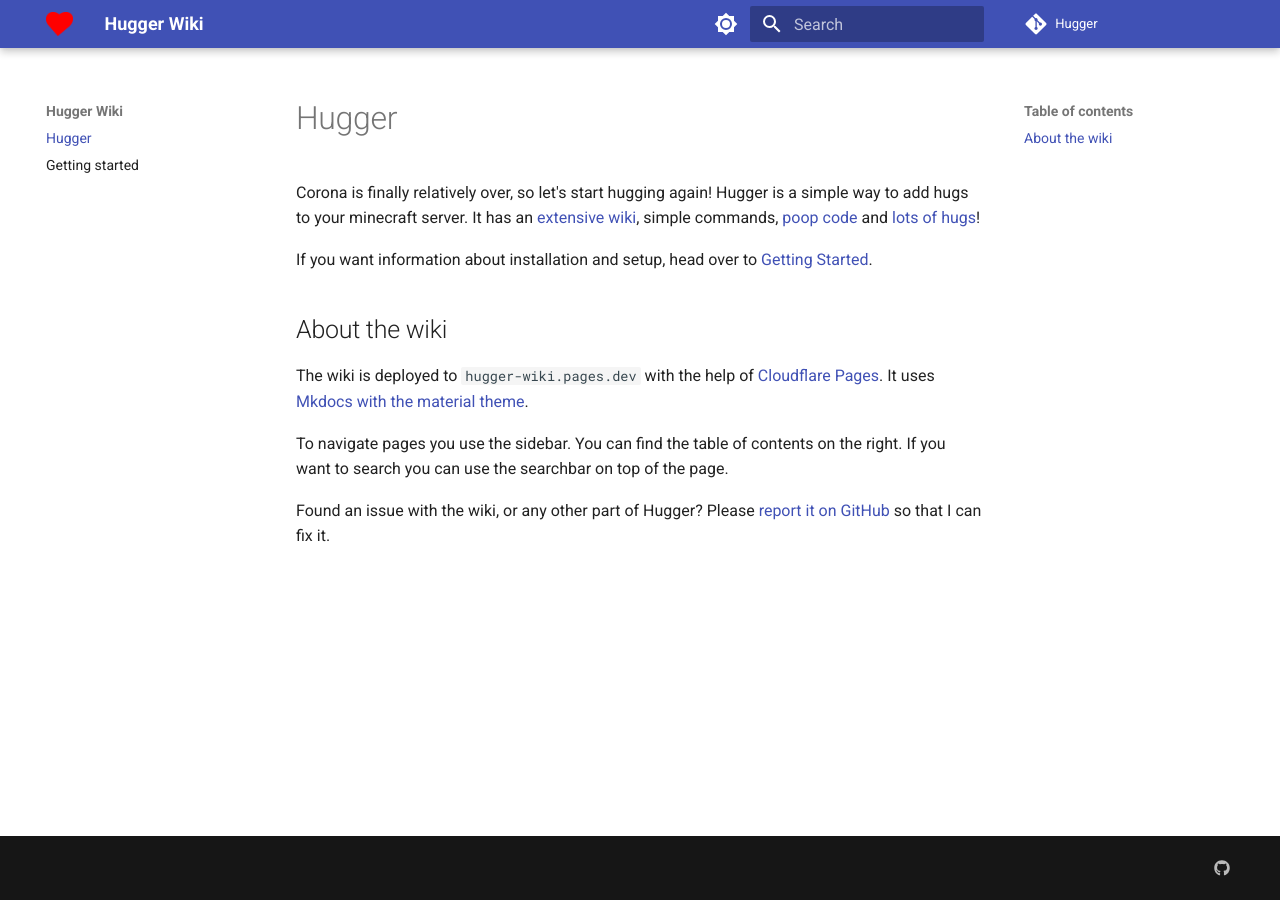
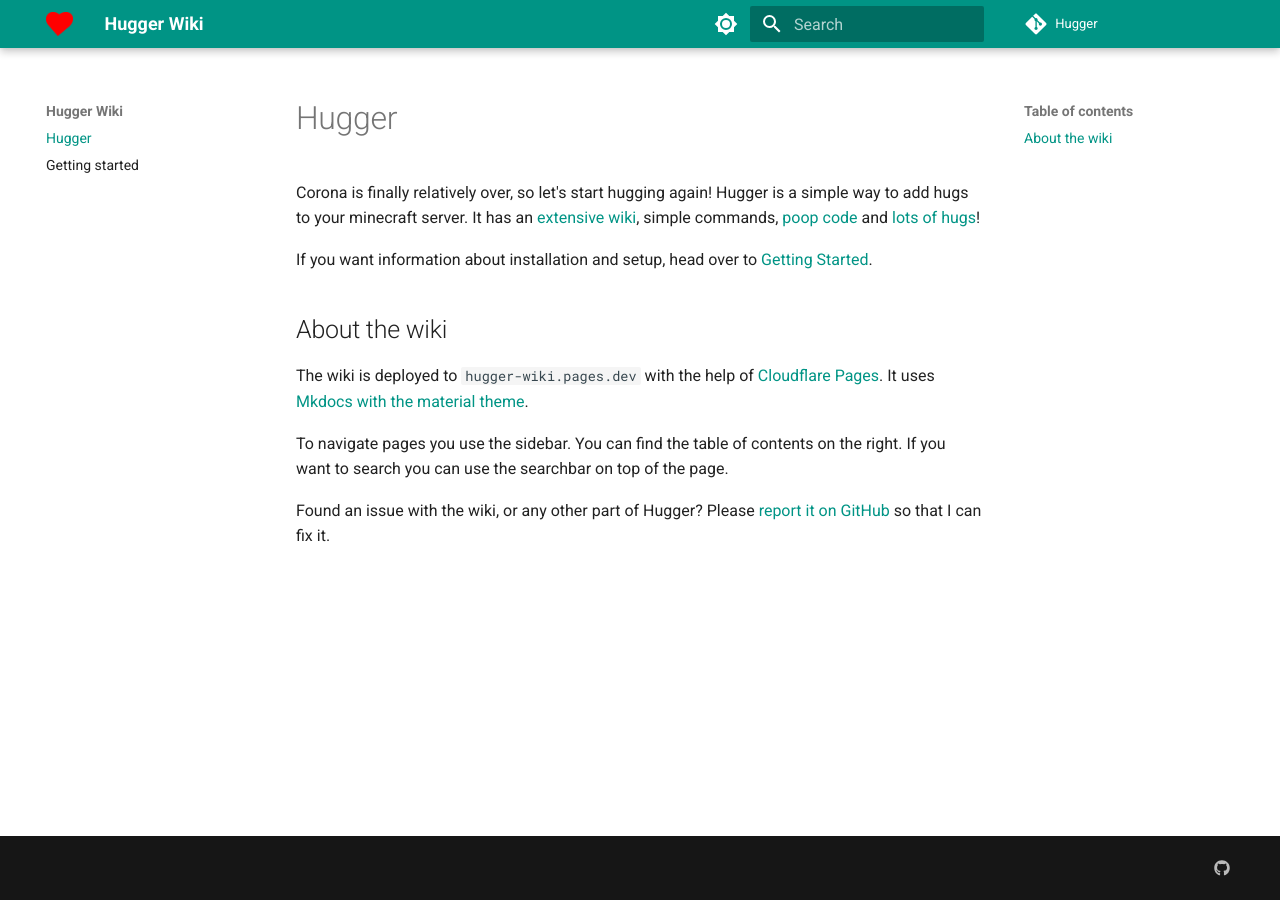
Before and after one commit to Erb3/Hugger, an MkDocs documentation site: the page built from docs/docs/README.md, in a window 1280 px wide. Built offline with MkDocs 1.6.1 and Material for MkDocs 9.7.7, drawn with Linux system fonts in a browser that asks for light colours; comment, search, counter and statistics services are not loaded.

Commit message:
:lipstick: Change wiki colors
I changed the colors of the wiki

```diff
--- a/docs/mkdocs.yml
+++ b/docs/mkdocs.yml
@@ -16,6 +16,8 @@ theme:
     # Palette toggle for light mode
     - media: "(prefers-color-scheme: light)"
       scheme: default
+      primary: teal
+      accent: light green
       toggle:
         icon: material/brightness-7
         name: Switch to dark mode
@@ -23,6 +25,8 @@ theme:
     # Palette toggle for dark mode
     - media: "(prefers-color-scheme: dark)"
       scheme: slate
+      primary: teal
+      accent: light green
       toggle:
         icon: material/brightness-4
         name: Switch to light mode
```
